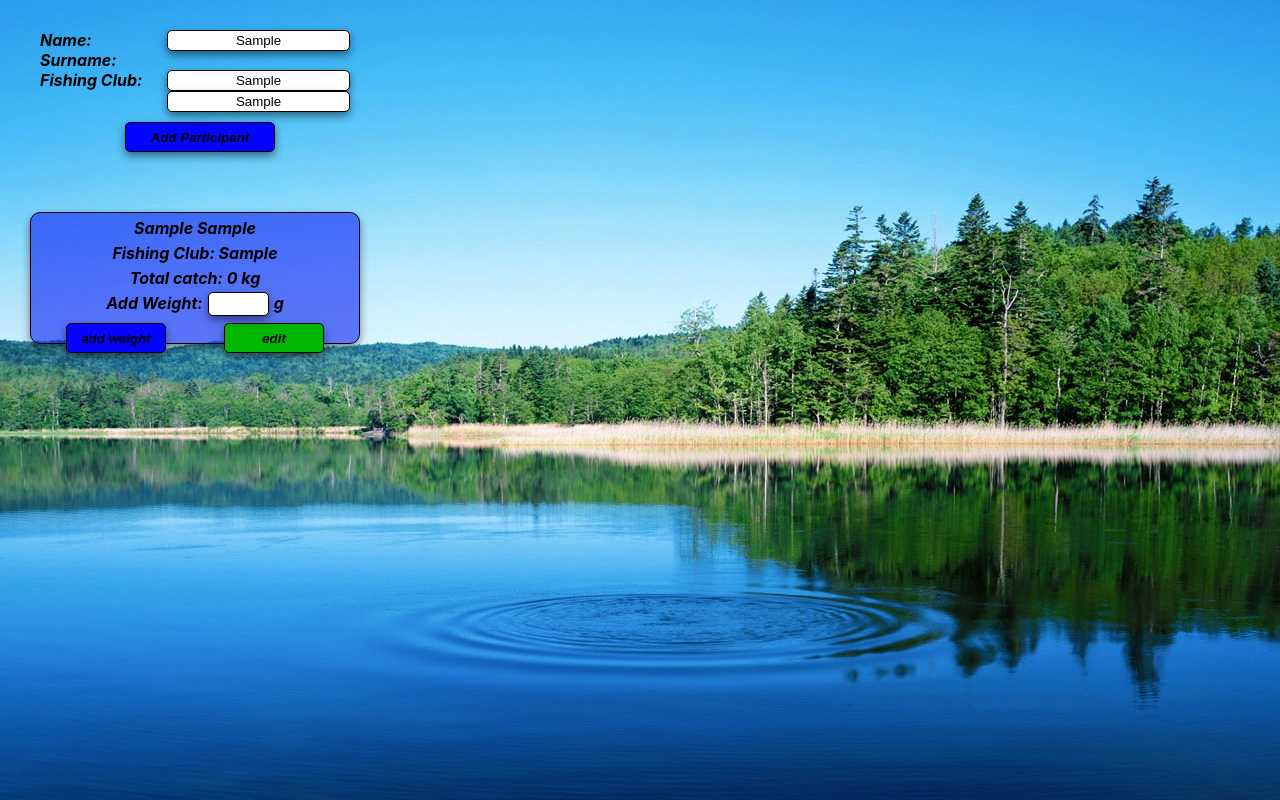
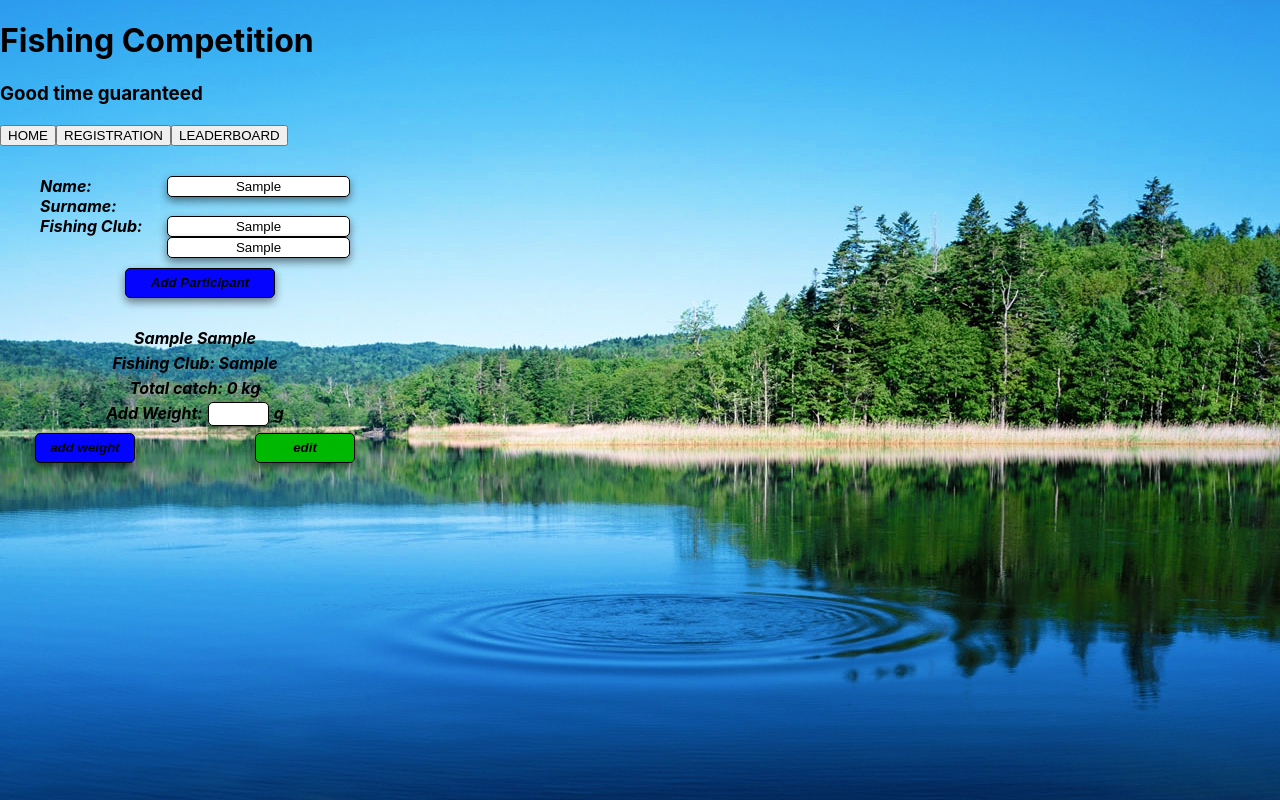
Before and after one commit to Rimvydas1987/Fishing-competition, a React (Create React App) app: page / in a window 1280 px wide. Both pictures are taken after typing "Sample", "Sample", "Sample" into the empty fields and a click on the button "Add Participant". Built offline with nearby package versions, Linux system fonts and the light colour scheme.

Commit message:
header html

```diff
--- a/src/Components/App.jsx
+++ b/src/Components/App.jsx
@@ -95,6 +95,16 @@ function App() {
 
         return (
             <>
+                <div>
+                    <header>
+                        <div class="overlay">
+                            <h1>Fishing Competition</h1>
+                            <h3>Good time guaranteed</h3>
+                            <button class="main-button">HOME</button>
+                            <button class="main-button">REGISTRATION</button>
+                            <button class="main-button">LEADERBOARD</button>
+                        </div>
+                    </header>
                     <div className="cards-div">
                         <div className="registrationBoard">
                             <div>
@@ -114,6 +124,7 @@ function App() {
                         </div>
                     </div>
                     <Edit className = "" id={open} close={closeEdit} erase={deleteFisherman}  save={change}></Edit>
+                </div>
             </>
         );
     }
--- a/src/index.scss
+++ b/src/index.scss
@@ -5,8 +5,6 @@ body {
     sans-serif;
   -webkit-font-smoothing: antialiased;
   -moz-osx-font-smoothing: grayscale;
-/*   display: flex;
-  justify-content: center; */
   background-image: (url('./Pic/lake.jpg'));
   background-attachment: fixed;
   background-position: center;
@@ -17,16 +15,7 @@ code {
   font-family: source-code-pro, Menlo, Monaco, Consolas, 'Courier New',
     monospace;
 }
-.background {
-  display: inline-block;
-  width: 328px;
-  height: 130px;
-  margin: 30px;
-  background-color: #0c23f59a;
-  border: 1px solid black;
-  border-radius: 10px;
-  box-shadow: 0px 4px 8px 0px rgba(0, 0, 0, 0.479);
-}
+
 
 .catch-input {
   width: 55px;
```
Lines whose indentation alone changed are shown as unchanged.
